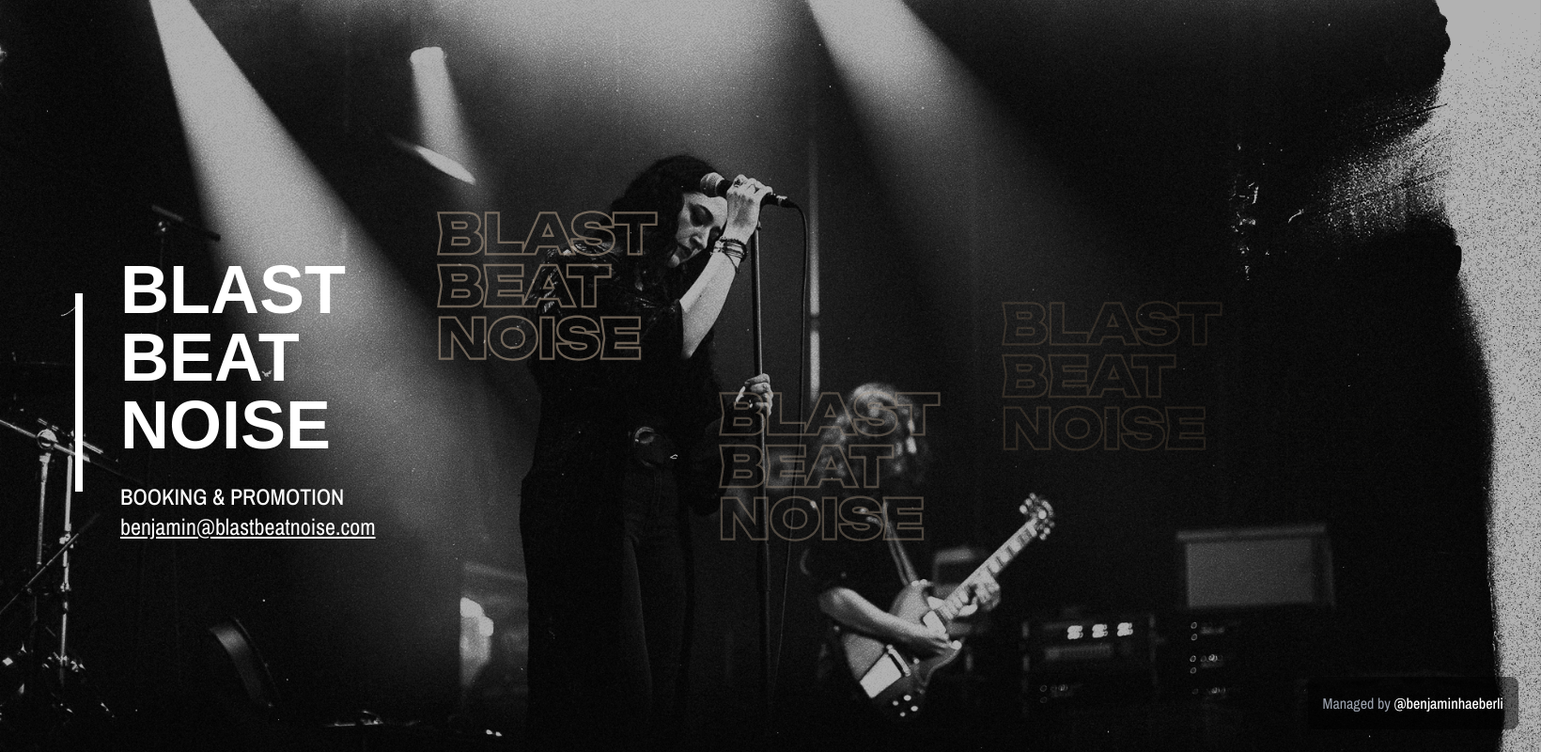
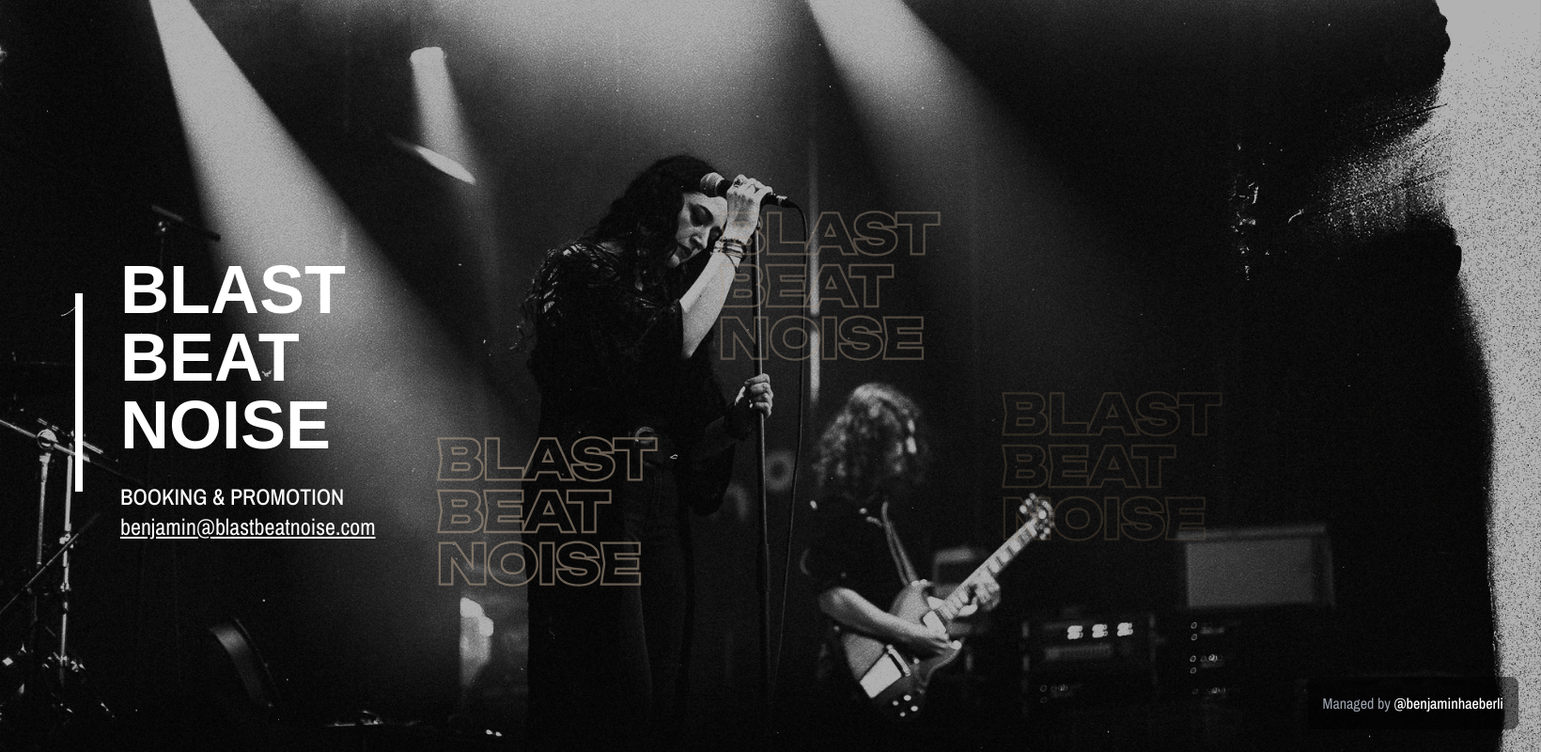
Before and after one commit to benjaminhaeberli/blastbeatnoise.com, a PHP site: page / in a window 1640 px wide. Shown: the whole page at 94% size. Run offline with PHP 8.4, Linux system fonts and the light colour scheme; some libraries are stand-ins or nearby versions; some web fonts are replaced.

Commit message:
💄better ui
Refines the positioning of the secondary images to enhance the overall visual appeal and layout of the landing page.

```diff
--- a/index.php
+++ b/index.php
@@ -73,7 +73,7 @@
         <div class="content-wrapper min-h-screen flex items-center">
 
             <!-- Main Content -->
-            <div class="flex-1 flex items-center px-6 md:px-12 lg:px-20 py-12 fade-right gap-8 md:gap-12 lg:gap-16">
+            <div class="flex-1 flex px-6 items-center md:px-12 lg:px-20 py-12 fade-right gap-8 md:gap-12 lg:gap-16">
                 <!-- Left Side - Main Branding -->
                 <div class="relative mx-auto md:mx-0">
                     <!-- Red Accent Bar -->
@@ -95,9 +95,9 @@
                 </div>
 
                 <!-- Secondary texts -->
-                <img src="assets/blastbeatnoise_1.svg" alt="" class="h-24 md:h-36 lg:h-40 xl:h-50 mb-48 w-auto hidden md:block">
-                <img src="assets/blastbeatnoise_2.svg" alt="" class="h-24 md:h-36 lg:h-40 xl:h-50 mt-48 w-auto hidden md:block">
-                <img src="assets/blastbeatnoise_3.svg" alt="" class="h-24 md:h-36 lg:h-40 xl:h-50 w-auto hidden md:block">
+                <img src="assets/blastbeatnoise_1.svg" alt="" class="h-24 md:h-36 lg:h-40 xl:h-50 mt-72 w-auto hidden md:block">
+                <img src="assets/blastbeatnoise_2.svg" alt="" class="h-24 md:h-36 lg:h-40 xl:h-50 mb-48 w-auto hidden md:block">
+                <img src="assets/blastbeatnoise_3.svg" alt="" class="h-24 md:h-36 lg:h-40 xl:h-50 mt-48 w-auto hidden md:block">
                 <img src="assets/blastbeatnoise_4.svg" alt="" class="h-24 md:h-36 lg:h-40 xl:h-50 mt-64 mb-24 w-auto hidden md:block">
 
             </div>
```
